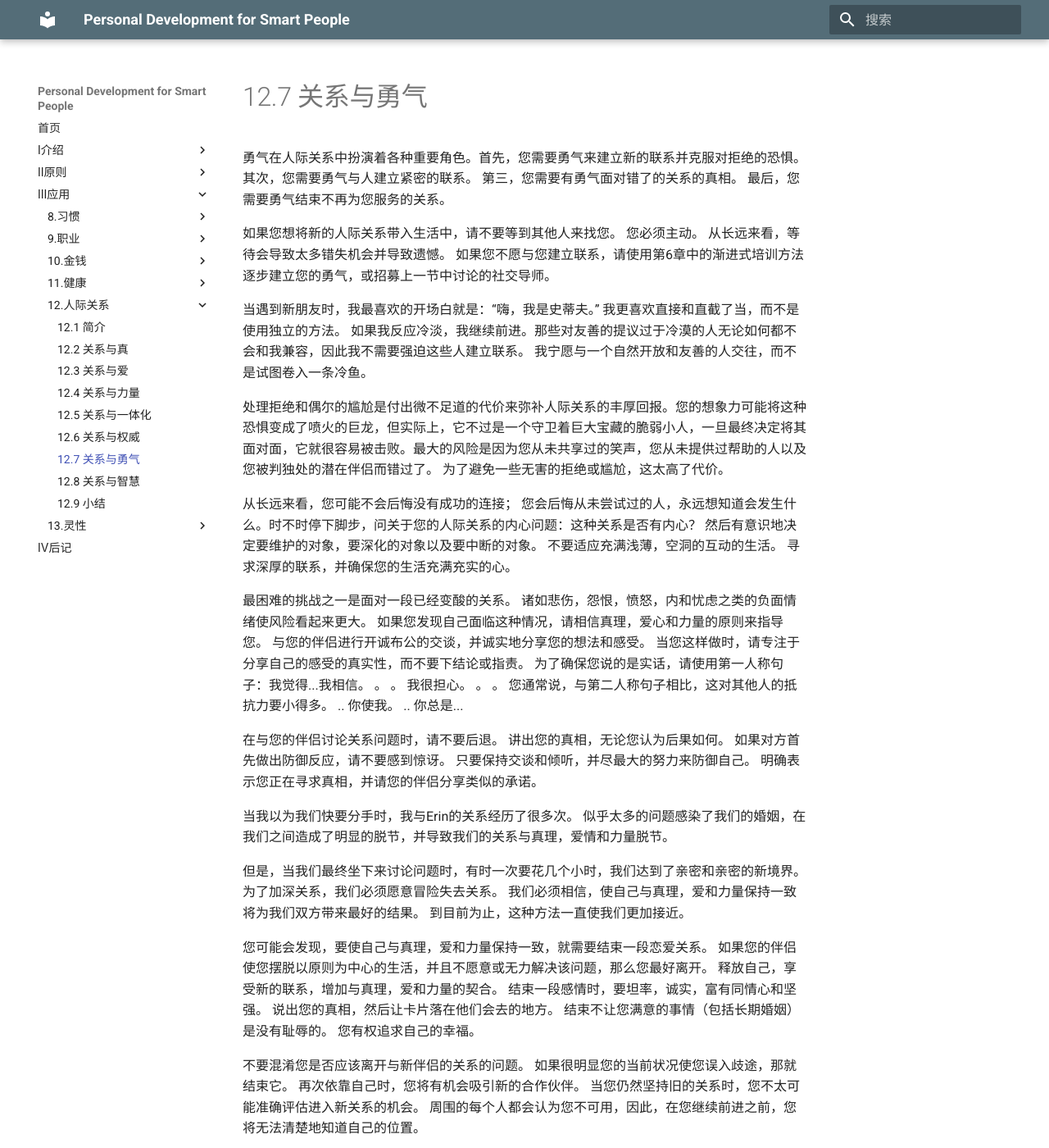
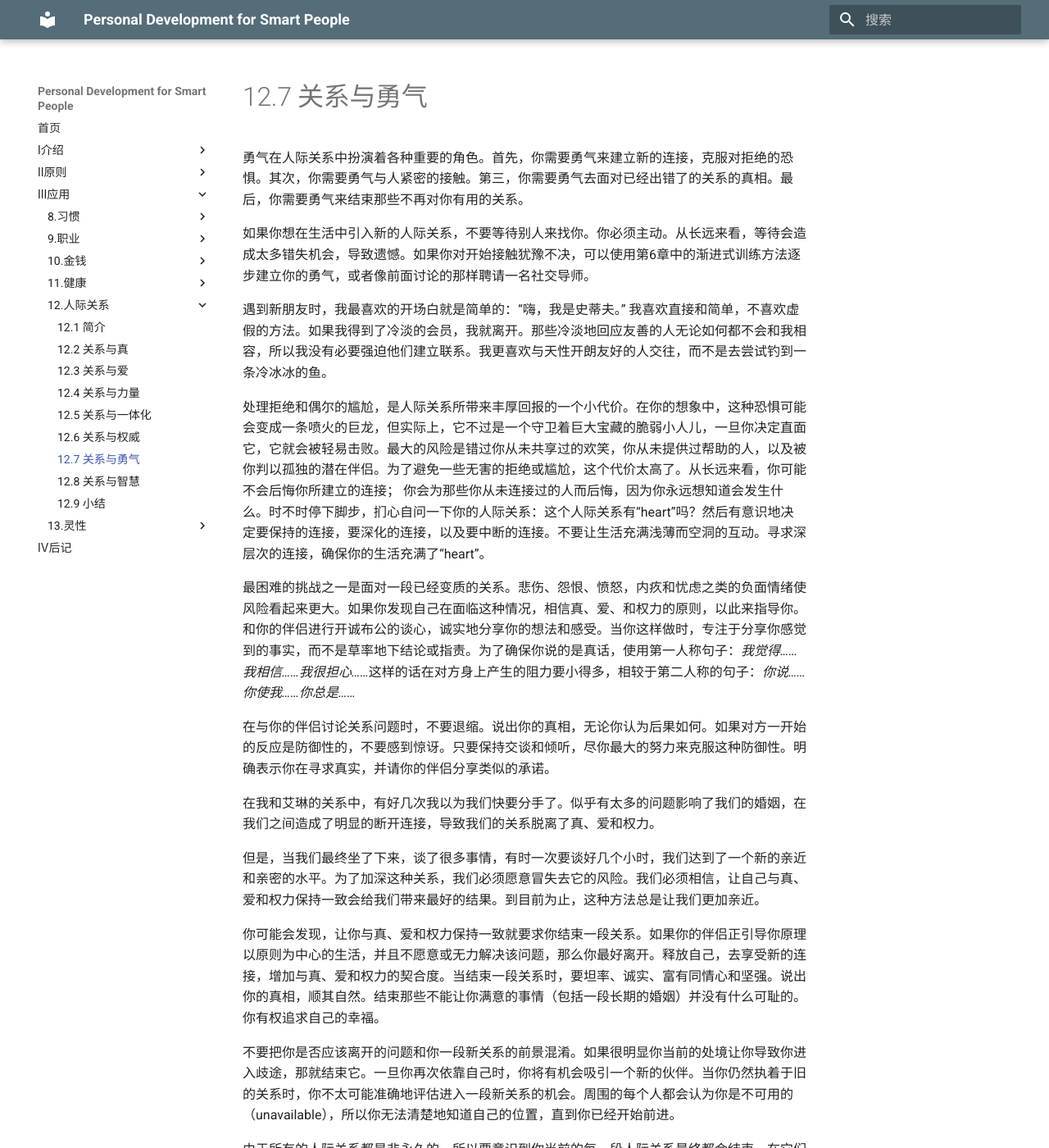
Before and after one commit to wtsnwei/pdsp, an MkDocs documentation site: the page built from docs/3.Application/12.relationships/06.relationships-and-courage.md, in a window 1280 px wide and 1400 px high. Shown: the whole window at 82% size. Built offline with MkDocs 1.6.1 and Material for MkDocs 9.7.7, drawn with Linux system fonts in a browser that asks for light colours; some of the changed text lies outside the part shown.

Commit message:
校对完了《relationships and courage》这一节

```diff
--- a/docs/3.Application/12.relationships/06.relationships-and-courage.md
+++ b/docs/3.Application/12.relationships/06.relationships-and-courage.md
@@ -3,26 +3,24 @@ title:      Relationships and Courage
 date:       2021-03-17
 ---
 
-勇气在人际关系中扮演着各种重要角色。首先，您需要勇气来建立新的联系并克服对拒绝的恐惧。 其次，您需要勇气与人建立紧密的联系。 第三，您需要有勇气面对错了的关系的真相。 最后，您需要勇气结束不再为您服务的关系。
+勇气在人际关系中扮演着各种重要的角色。首先，你需要勇气来建立新的连接，克服对拒绝的恐惧。其次，你需要勇气与人紧密的接触。第三，你需要勇气去面对已经出错了的关系的真相。最后，你需要勇气来结束那些不再对你有用的关系。
 
-如果您想将新的人际关系带入生活中，请不要等到其他人来找您。 您必须主动。 从长远来看，等待会导致太多错失机会并导致遗憾。 如果您不愿与您建立联系，请使用第6章中的渐进式培训方法逐步建立您的勇气，或招募上一节中讨论的社交导师。
+如果你想在生活中引入新的人际关系，不要等待别人来找你。你必须主动。从长远来看，等待会造成太多错失机会，导致遗憾。如果你对开始接触犹豫不决，可以使用第6章中的渐进式训练方法逐步建立你的勇气，或者像前面讨论的那样聘请一名社交导师。
 
-当遇到新朋友时，我最喜欢的开场白就是：“嗨，我是史蒂夫。” 我更喜欢直接和直截了当，而不是使用独立的方法。 如果我反应冷淡，我继续前进。那些对友善的提议过于冷漠的人无论如何都不会和我兼容，因此我不需要强迫这些人建立联系。 我宁愿与一个自然开放和友善的人交往，而不是试图卷入一条冷鱼。
+遇到新朋友时，我最喜欢的开场白就是简单的：“嗨，我是史蒂夫。” 我喜欢直接和简单，不喜欢虚假的方法。如果我得到了冷淡的会员，我就离开。那些冷淡地回应友善的人无论如何都不会和我相容，所以我没有必要强迫他们建立联系。我更喜欢与天性开朗友好的人交往，而不是去尝试钓到一条冷冰冰的鱼。
 
-处理拒绝和偶尔的尴尬是付出微不足道的代价来弥补人际关系的丰厚回报。您的想象力可能将这种恐惧变成了喷火的巨龙，但实际上，它不过是一个守卫着巨大宝藏的脆弱小人，一旦最终决定将其面对面，它就很容易被击败。最大的风险是因为您从未共享过的笑声，您从未提供过帮助的人以及您被判独处的潜在伴侣而错过了。 为了避免一些无害的拒绝或尴尬，这太高了代价。
+处理拒绝和偶尔的尴尬，是人际关系所带来丰厚回报的一个小代价。在你的想象中，这种恐惧可能会变成一条喷火的巨龙，但实际上，它不过是一个守卫着巨大宝藏的脆弱小人儿，一旦你决定直面它，它就会被轻易击败。最大的风险是错过你从未共享过的欢笑，你从未提供过帮助的人，以及被你判以孤独的潜在伴侣。为了避免一些无害的拒绝或尴尬，这个代价太高了。从长远来看，你可能不会后悔你所建立的连接； 你会为那些你从未连接过的人而后悔，因为你永远想知道会发生什么。时不时停下脚步，扪心自问一下你的人际关系：这个人际关系有“heart”吗？然后有意识地决定要保持的连接，要深化的连接，以及要中断的连接。不要让生活充满浅薄而空洞的互动。寻求深层次的连接，确保你的生活充满了“heart”。
 
-从长远来看，您可能不会后悔没有成功的连接； 您会后悔从未尝试过的人，永远想知道会发生什么。时不时停下脚步，问关于您的人际关系的内心问题：这种关系是否有内心？ 然后有意识地决定要维护的对象，要深化的对象以及要中断的对象。 不要适应充满浅薄，空洞的互动的生活。 寻求深厚的联系，并确保您的生活充满充实的心。
+最困难的挑战之一是面对一段已经变质的关系。悲伤、怨恨、愤怒，内疚和忧虑之类的负面情绪使风险看起来更大。如果你发现自己在面临这种情况，相信真、爱、和权力的原则，以此来指导你。和你的伴侣进行开诚布公的谈心，诚实地分享你的想法和感受。当你这样做时，专注于分享你感觉到的事实，而不是草率地下结论或指责。为了确保你说的是真话，使用第一人称句子：*我觉得……我相信……我很担心……*这样的话在对方身上产生的阻力要小得多，相较于第二人称的句子：*你说……你使我……你总是……*
 
-最困难的挑战之一是面对一段已经变酸的关系。 诸如悲伤，怨恨，愤怒，内和忧虑之类的负面情绪使风险看起来更大。 如果您发现自己面临这种情况，请相信真理，爱心和力量的原则来指导您。 与您的伴侣进行开诚布公的交谈，并诚实地分享您的想法和感受。 当您这样做时，请专注于分享自己的感受的真实性，而不要下结论或指责。 为了确保您说的是实话，请使用第一人称句子：我觉得...我相信。  。  。 我很担心。  。  。 您通常说，与第二人称句子相比，这对其他人的抵抗力要小得多。  .. 你使我。  .. 你总是...
+在与你的伴侣讨论关系问题时，不要退缩。说出你的真相，无论你认为后果如何。如果对方一开始的反应是防御性的，不要感到惊讶。只要保持交谈和倾听，尽你最大的努力来克服这种防御性。明确表示你在寻求真实，并请你的伴侣分享类似的承诺。
 
-在与您的伴侣讨论关系问题时，请不要后退。 讲出您的真相，无论您认为后果如何。 如果对方首先做出防御反应，请不要感到惊讶。 只要保持交谈和倾听，并尽最大的努力来防御自己。 明确表示您正在寻求真相，并请您的伴侣分享类似的承诺。
+在我和艾琳的关系中，有好几次我以为我们快要分手了。似乎有太多的问题影响了我们的婚姻，在我们之间造成了明显的断开连接，导致我们的关系脱离了真、爱和权力。
 
-当我以为我们快要分手时，我与Erin的关系经历了很多次。 似乎太多的问题感染了我们的婚姻，在我们之间造成了明显的脱节，并导致我们的关系与真理，爱情和力量脱节。
+但是，当我们最终坐了下来，谈了很多事情，有时一次要谈好几个小时，我们达到了一个新的亲近和亲密的水平。为了加深这种关系，我们必须愿意冒失去它的风险。我们必须相信，让自己与真、爱和权力保持一致会给我们带来最好的结果。到目前为止，这种方法总是让我们更加亲近。
 
-但是，当我们最终坐下来讨论问题时，有时一次要花几个小时，我们达到了亲密和亲密的新境界。 为了加深关系，我们必须愿意冒险失去关系。 我们必须相信，使自己与真理，爱和力量保持一致将为我们双方带来最好的结果。 到目前为止，这种方法一直使我们更加接近。
+你可能会发现，让你与真、爱和权力保持一致就要求你结束一段关系。如果你的伴侣正引导你原理以原则为中心的生活，并且不愿意或无力解决该问题，那么你最好离开。释放自己，去享受新的连接，增加与真、爱和权力的契合度。当结束一段关系时，要坦率、诚实、富有同情心和坚强。说出你的真相，顺其自然。结束那些不能让你满意的事情（包括一段长期的婚姻）并没有什么可耻的。你有权追求自己的幸福。
 
-您可能会发现，要使自己与真理，爱和力量保持一致，就需要结束一段恋爱关系。 如果您的伴侣使您摆脱以原则为中心的生活，并且不愿意或无力解决该问题，那么您最好离开。 释放自己，享受新的联系，增加与真理，爱和力量的契合。 结束一段感情时，要坦率，诚实，富有同情心和坚强。 说出您的真相，然后让卡片落在他们会去的地方。 结束不让您满意的事情（包括长期婚姻）是没有耻辱的。 您有权追求自己的幸福。
+不要把你是否应该离开的问题和你一段新关系的前景混淆。如果很明显你当前的处境让你导致你进入歧途，那就结束它。一旦你再次依靠自己时，你将有机会吸引一个新的伙伴。当你仍然执着于旧的关系时，你不太可能准确地评估进入一段新关系的机会。周围的每个人都会认为你是不可用的（unavailable），所以你无法清楚地知道自己的位置，直到你已经开始前进。
 
-不要混淆您是否应该离开与新伴侣的关系的问题。 如果很明显您的当前状况使您误入歧途，那就结束它。 再次依靠自己时，您将有机会吸引新的合作伙伴。 当您仍然坚持旧的关系时，您不太可能准确评估进入新关系的机会。 周围的每个人都会认为您不可用，因此，在您继续前进之前，您将无法清楚地知道自己的位置。
-
-由于所有的人际关系都是无常的，所以要意识到当前的每一个关系都将最终终结。 花些时间欣赏它们持续存续的时间，不要认为它们是理所当然的。 即使一段关系因死亡而结束，它仍然可以在您的思想中继续。 恋爱关系的回忆可以成为您最神圣的宝藏。
+由于所有的人际关系都是非永久的，所以要意识到你当前的每一段人际关系最终都会结束。在它们持续的时候，花些时间去欣赏它们，不要把它们它们视为理所当然。即使一段关系因死亡而结束，它仍然会在你的思想中继续存在。一段有爱的人际关系的回忆会成为你最神圣的财富。
```
